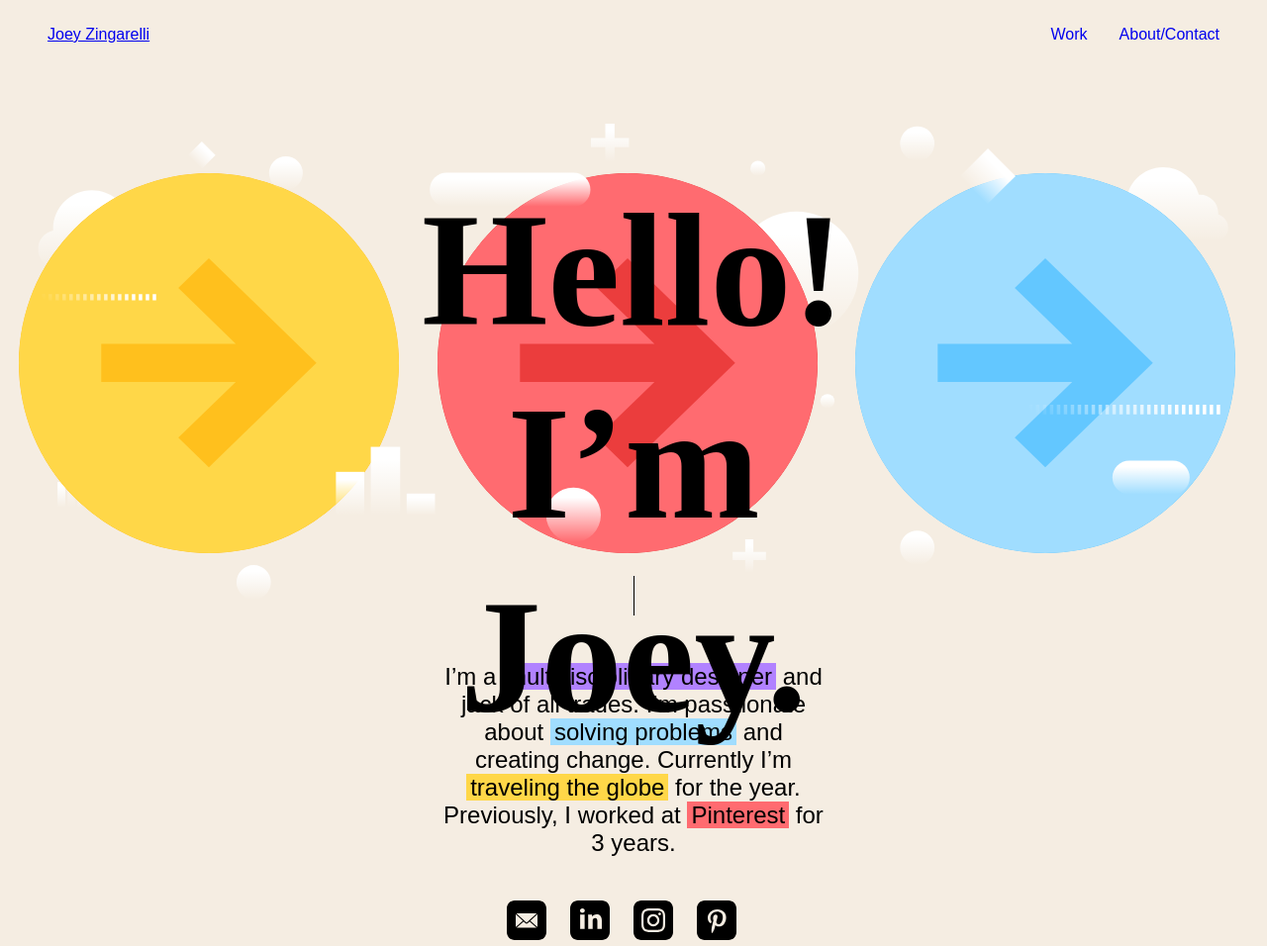
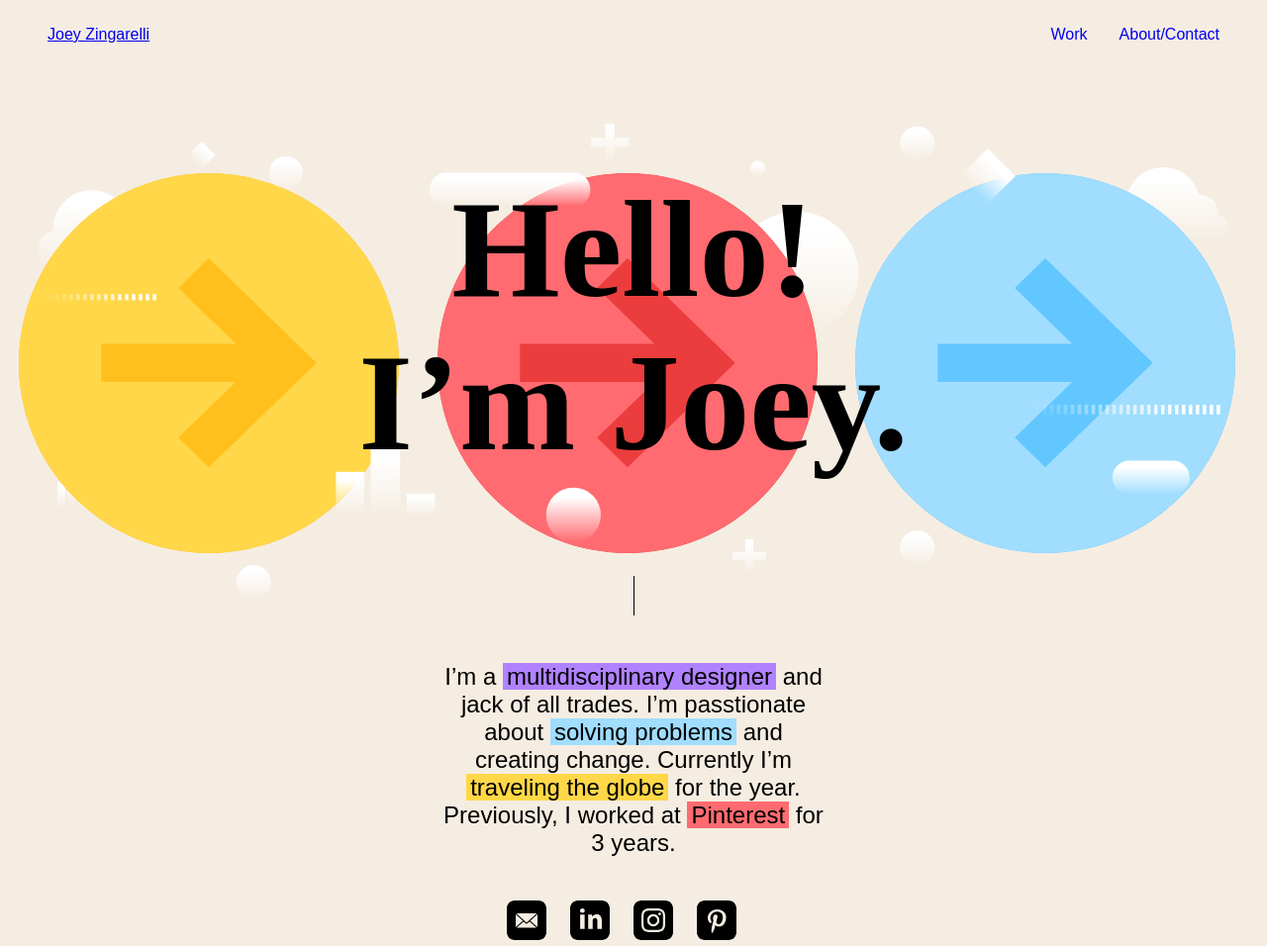
Before and after one commit to jzingarelli/portfolio, a plain HTML site: page index.html in a window 1280 px wide. Shown: the top 956 px of the page at 99% size. Drawn offline with Linux system fonts and the light colour scheme; a web font is replaced by a local one.

Commit message:
make hello text scale to view width

```diff
--- a/src/styles.css
+++ b/src/styles.css
@@ -162,8 +162,8 @@ h2 span {
   font-family: Chivo;
   font-style: normal;
   font-weight: bold;
-  font-size: 164px;
-  line-height: 195px;
+  font-size: 11vw;
+  line-height: 1.1em;
   text-align: center;
 
   color: #000000;
```
